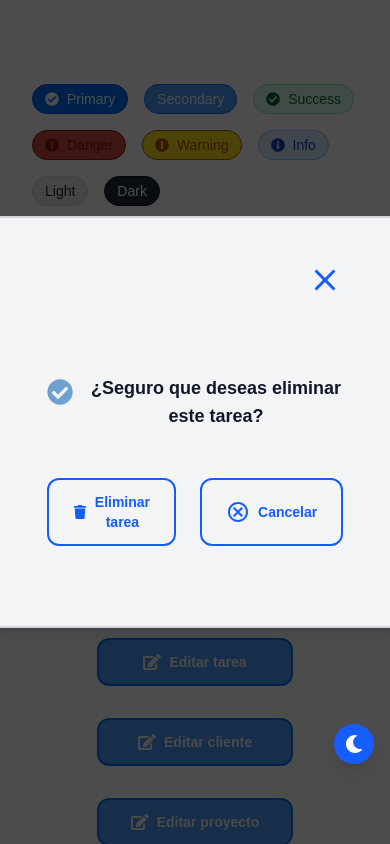
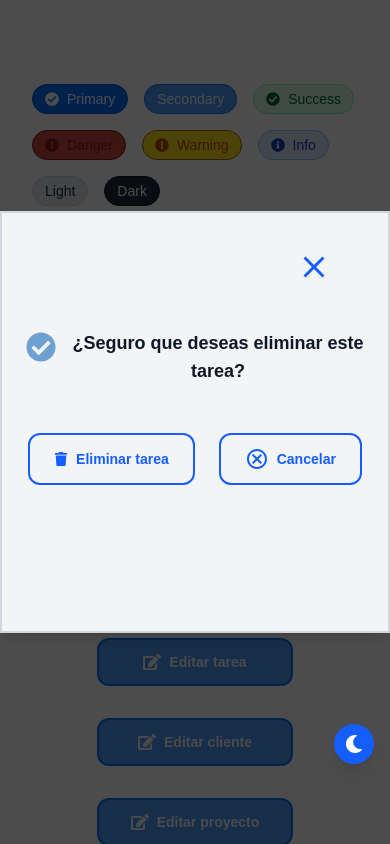
Before and after one commit to dspwebstudiomx/dashboard_next, a Next.js app: page /guia-estilos in a window 390 px wide. Both pictures are taken after a click on the button "Eliminar tarea". Shown: the part 7644-8488 px from the top of the page. Built offline with nearby package versions, Linux system fonts and the light colour scheme.

Commit message:
UI: Mejorar el diseño del componente Modal ajustando el espaciado y la responsividad; agregar un comportamiento de desbordamiento para el contenido

```diff
--- a/src/components/Modal/Modal.tsx
+++ b/src/components/Modal/Modal.tsx
@@ -46,9 +46,9 @@ const Modal = ({
 			role="dialog"
 			aria-modal="true"
 			aria-labelledby="modal-title">
-			<div className="bg-gray-100 p-8 rounded-2xl border-2 border-gray-300 shadow-lg transform transition-all duration-300 animate-modalIn z-40 2xl:min-w-screen-lg 2xl:max-w-screen-lg mx-auto dark:bg-gray-800 dark:border-gray-600">
+			<div className="bg-gray-100 p-6 md:p-12 sm:rounded-2xl border-2 border-gray-300 shadow-lg transform transition-all duration-300 animate-modalIn z-40 sm:max-w-screen-sm  md:max-w-screen-md 2xl:min-w-screen-lg 2xl:max-w-screen-lg mx-auto dark:bg-gray-800 dark:border-gray-600 min-h-[50vh]">
 				{/* Botón de cerrar modal */}
-				<div className="flex justify-end">
+				<div className="flex justify-end w-full">
 					<Button
 						icon={<IoMdClose className="text-4xl font-bold" />} // Icono de cerrar
 						variant="icon" // Variante del botón para icono
@@ -58,7 +58,7 @@ const Modal = ({
 					/>
 				</div>
 				{/* Contenido del modal */}
-				<div className=" flex flex-col gap-8 p-8">
+				<div className="flex flex-col gap-8 max-h-screen overflow-y-auto">
 					<H4 id="modal-title" align="left">
 						{modalTitle}
 					</H4>
@@ -78,9 +78,9 @@ export default Modal;
   Usage: Wrap your content inside the Modal component and provide an onClose function to handle closing
   the modal. Optionally, you can pass a title for the modal and a reference for the close button.
   Example:
-    <Modal onClose={handleClose} modalTitle="My Modal">
-      <p>This is the content of the modal.</p>
-    </Modal>
+	<Modal onClose={handleClose} modalTitle="My Modal">
+	  <p>This is the content of the modal.</p>
+	</Modal>
   Note: This component uses the `useEffect` hook to manage the modal's open state
   and the body's overflow style. It also uses the `IoMdClose` icon for the close button.
   Make sure to import the necessary styles and icons in your project.
```
